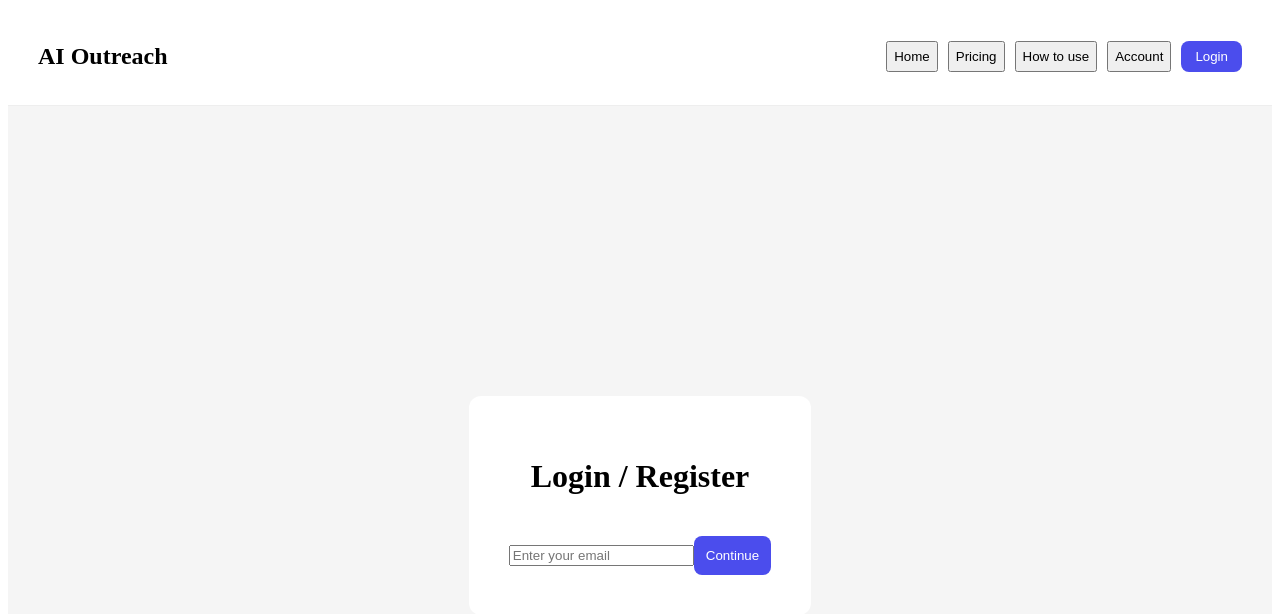
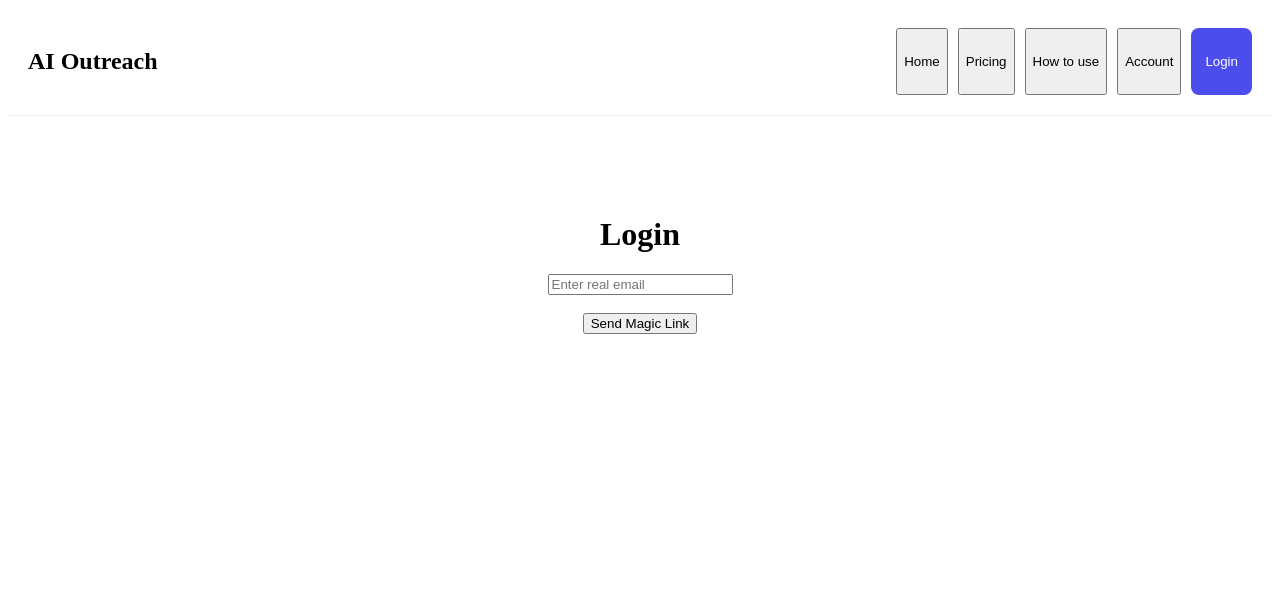
Before and after one commit to A-Gr33n/ai-outreach-generator, a Next.js app: page /login in a window 1280 px wide. Shown: the top 614 px of the page. Built offline with nearby package versions, Linux system fonts and the light colour scheme.

Commit message:
Supabase installed to backend login

```diff
--- a/components/Navbar.js
+++ b/components/Navbar.js
@@ -1,37 +1,32 @@
 import { useEffect, useState } from "react";
 import { useRouter } from "next/router";
+import { supabase } from "../lib/supabase";
 
 export default function Navbar() {
   const [user, setUser] = useState(null);
   const router = useRouter();
 
-  // ✅ LOAD USER + LISTEN FOR CHANGES
   useEffect(() => {
-    const loadUser = () => {
-      const stored = localStorage.getItem("user");
-      setUser(stored ? JSON.parse(stored) : null);
+    const getUser = async () => {
+      const { data } = await supabase.auth.getUser();
+      setUser(data.user);
     };
 
-    loadUser();
+    getUser();
 
-    // 🔥 KEY FIX: listen for updates
-    window.addEventListener("storage", loadUser);
-    window.addEventListener("focus", loadUser);
+    const { data: listener } = supabase.auth.onAuthStateChange(
+      (_event, session) => {
+        setUser(session?.user || null);
+      }
+    );
 
     return () => {
-      window.removeEventListener("storage", loadUser);
-      window.removeEventListener("focus", loadUser);
+      listener.subscription.unsubscribe();
     };
   }, []);
 
-  // ✅ LOGOUT
-  const handleLogout = () => {
-    localStorage.removeItem("user");
-    setUser(null);
-
-    // 🔥 force UI update across app
-    window.dispatchEvent(new Event("storage"));
-
+  const handleLogout = async () => {
+    await supabase.auth.signOut();
     router.push("/login");
   };
 
@@ -45,7 +40,6 @@ export default function Navbar() {
         <button onClick={() => router.push("/how-to-use")}>How to use</button>
         <button onClick={() => router.push("/account")}>Account</button>
 
-        {/* 🔥 CONDITIONAL BUTTON */}
         {user ? (
           <button style={styles.logoutBtn} onClick={handleLogout}>
             Logout
@@ -64,20 +58,12 @@ const styles = {
   nav: {
     display: "flex",
     justifyContent: "space-between",
-    alignItems: "center",
-    padding: "15px 30px",
+    padding: "20px",
     background: "#fff",
     borderBottom: "1px solid #eee",
   },
-
-  logo: {
-    fontWeight: "700",
-  },
-
-  links: {
-    display: "flex",
-    gap: "10px",
-  },
+  logo: { fontWeight: "700" },
+  links: { display: "flex", gap: "10px" },
 
   loginBtn: {
     padding: "8px 14px",
--- /dev/null
+++ b/lib/supabase.js
@@ -0,0 +1,6 @@
+import { createClient } from "@supabase/supabase-js";
+
+const supabaseUrl = "https://tpsasdvtjparokjbprfk.supabase.co";
+const supabaseAnonKey = "eyJhbGciOiJIUzI1NiIsInR5cCI6IkpXVCJ9.eyJpc3MiOiJzdXBhYmFzZSIsInJlZiI6InRwc2FzZHZ0anBhcm9ramJwcmZrIiwicm9sZSI6ImFub24iLCJpYXQiOjE3NzU2NTgwNzYsImV4cCI6MjA5MTIzNDA3Nn0.9fvoJHYVqOl8XqhkhD01LO7sQkSEYlAZcJ7vHSrjN0U";
+
+export const supabase = createClient(supabaseUrl, supabaseAnonKey);
--- a/package.json
+++ b/package.json
@@ -8,6 +8,7 @@
     "start": "next start"
   },
   "dependencies": {
+    "@supabase/supabase-js": "^2.78.0",
     "axios": "^1.13.6",
     "cheerio": "^1.1.0",
     "cors": "^2.8.6",
--- a/pages/login.js
+++ b/pages/login.js
@@ -1,72 +1,48 @@
 import { useState } from "react";
-import { useRouter } from "next/router";
+import { supabase } from "../lib/supabase";
 
 export default function Login() {
   const [email, setEmail] = useState("");
-  const router = useRouter();
+  const [message, setMessage] = useState("");
 
-const handleLogin = () => {
+  const handleLogin = async () => {
     if (!email) return alert("Enter email");
 
-  // ✅ BASIC EMAIL VALIDATION
-  const emailRegex = /^[^\s@]+@[^\s@]+\.[^\s@]+$/; {
+    const { error } = await supabase.auth.signInWithOtp({
+      email,
+      options: {
+        emailRedirectTo: window.location.origin,
+      },
+    });
 
-  if (!emailRegex.test(email)) {
-    return alert("Please enter a valid email address");
+
+    if (error) {
+      setMessage("❌ Error sending email");
+    } else {
+      setMessage("✅ Check your email for login link");
     }
-
-  // 🔥 CHECK EXISTING USER
-  const existing = localStorage.getItem(`user_${email}`);
-
-  let user;
-
-  if (existing) {
-    user = JSON.parse(existing);
-  } else {
-    user = {
-      email,
-      plan: "free",
-      usage: 0,
-      resetDate: new Date().toISOString(),
-    };
-
-    localStorage.setItem(`user_${email}`, JSON.stringify(user));
-  }
-
-  localStorage.setItem("user", JSON.stringify(user));
-
-  window.dispatchEvent(new Event("storage"));
-
-  router.push("/");
-};
-
-  // 🔥 UPDATE NAVBAR
-  window.dispatchEvent(new Event("storage"));
-
-  router.push("/");
   };
 
   return (
-    <div style={styles.container}>
-      <div style={styles.card}>
-        <h1>Login / Register</h1>
+    <div style={{ textAlign: "center", marginTop: "100px" }}>
+      <h1>Login</h1>
 
       <input
         type="email"
-    placeholder="Enter your email"
+        placeholder="Enter real email"
         value={email}
         onChange={(e) => setEmail(e.target.value)}
-   required
       />
 
-        <button style={styles.button} onClick={handleLogin}>
-          Continue
-        </button>
-      </div>
+      <br /><br />
+
+      <button onClick={handleLogin}>Send Magic Link</button>
+
+      <p>{message}</p>
     </div>
   );
+
 }
-
 
 const styles = {
   container: {
```
Also changed, not shown: pages/index.js (+14 -1 lines), 1 other file (tests, documents, lock files or other folders). Lines whose indentation alone changed are shown as unchanged.
